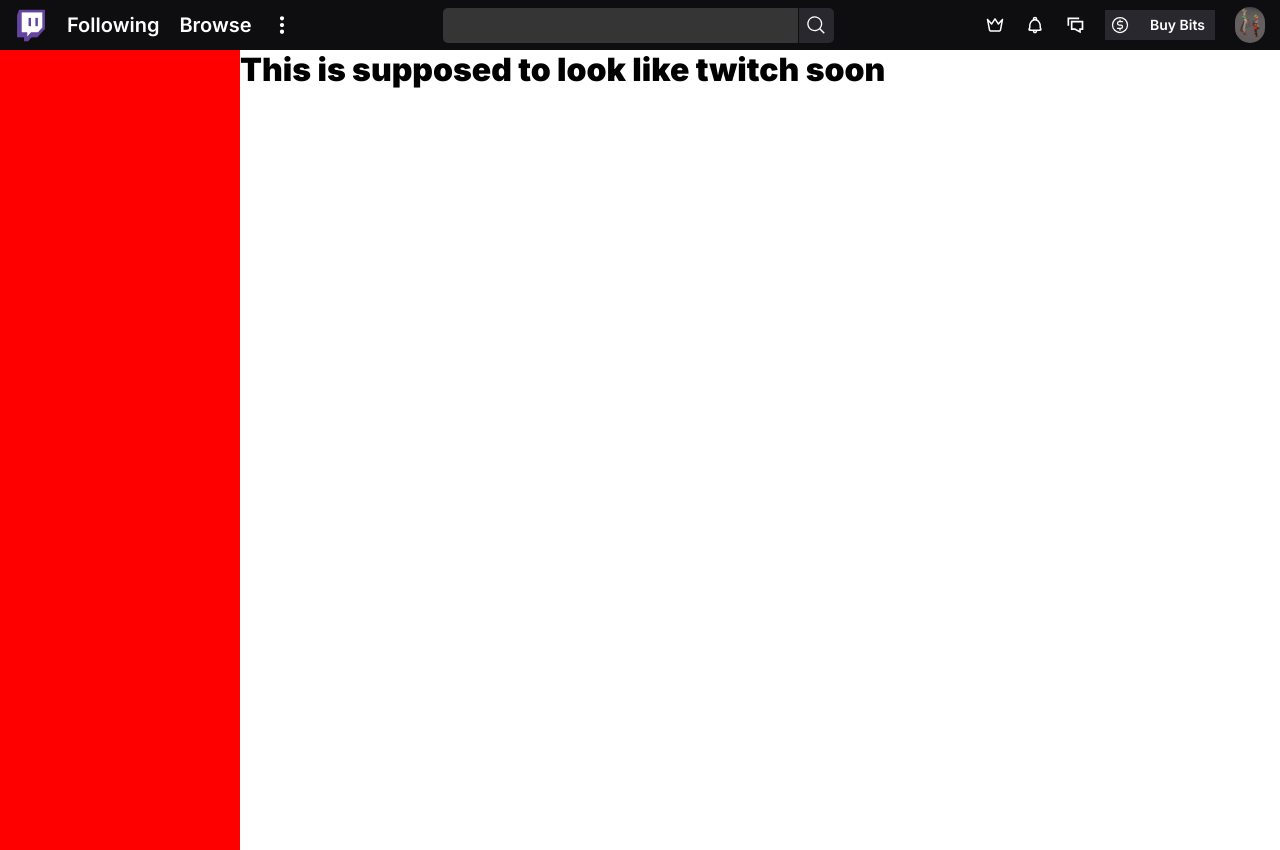
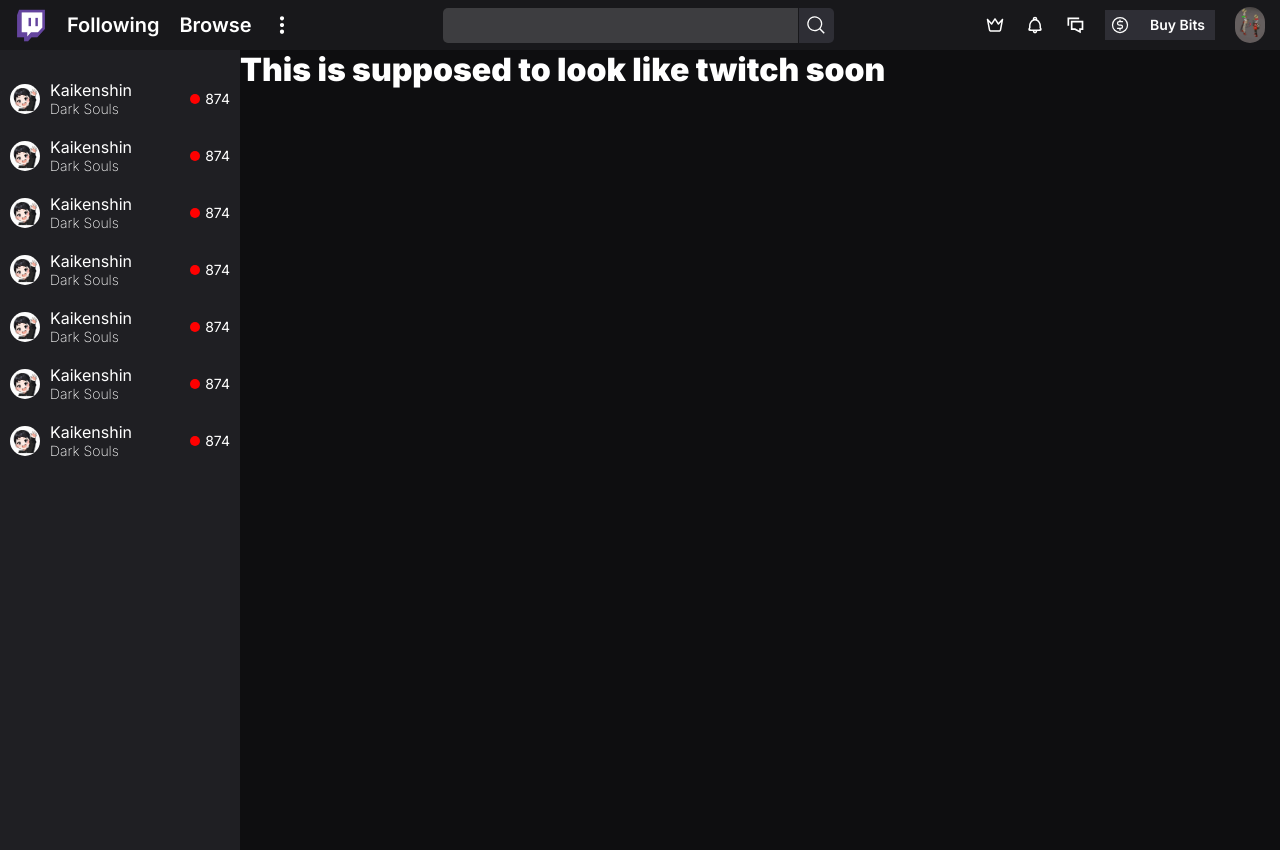
Before and after one commit to Pubstar/twitch, a React (Create React App) app: page / in a window 1280 px wide. Built offline with nearby package versions, Linux system fonts and the light colour scheme.

Commit message:
Started on sidebar

```diff
--- a/src/App.js
+++ b/src/App.js
@@ -1,6 +1,6 @@
 import React from 'react';
 import Nav from './components/Nav';
-import Sidebar from './components/Sidebar';
+import Sidebar from './components/Sidebar/Sidebar';
 
 function App() {
   return (
--- a/src/components/Sidebar.js
+++ /dev/null
@@ -1,11 +0,0 @@
-import React from 'react';
-
-const Sidebar = () => {
-    return (
-        <aside>
-
-        </aside>
-    )
-}
-
-export default Sidebar
--- /dev/null
+++ b/src/components/Sidebar/Profile.js
@@ -0,0 +1,21 @@
+import React from 'react'
+
+const Profile = (props) => {
+    return (
+        <div>
+            <div className='profile-pic'>
+                <img src={props.image} alt="" />
+            </div>
+            <div className='info'>
+                <span className='profile-name'>{props.name}</span>
+                <span className='game-name'>{props.game}</span>
+            </div>
+            <div className='viewers'>
+                <div className='red-ball'></div>
+                <span>{props.viewers}</span>
+            </div>
+        </div>
+    )
+}
+
+export default Profile
--- /dev/null
+++ b/src/components/Sidebar/Sidebar.js
@@ -0,0 +1,20 @@
+import React from 'react';
+import Profile from '../Sidebar/Profile';
+
+import avatar_kai from '../../images/Profile/Avatars/kaikenshin.png'
+
+const Sidebar = () => {
+    return (
+        <aside>
+            <Profile image={avatar_kai} name="Kaikenshin" viewers="874" game="Dark Souls" />
+            <Profile image={avatar_kai} name="Kaikenshin" viewers="874" game="Dark Souls" />
+            <Profile image={avatar_kai} name="Kaikenshin" viewers="874" game="Dark Souls" />
+            <Profile image={avatar_kai} name="Kaikenshin" viewers="874" game="Dark Souls" />
+            <Profile image={avatar_kai} name="Kaikenshin" viewers="874" game="Dark Souls" />
+            <Profile image={avatar_kai} name="Kaikenshin" viewers="874" game="Dark Souls" />
+            <Profile image={avatar_kai} name="Kaikenshin" viewers="874" game="Dark Souls" />
+        </aside>
+    )
+}
+
+export default Sidebar
--- a/src/styles/_nav.scss
+++ b/src/styles/_nav.scss
@@ -1,7 +1,7 @@
 .nav {
     @include flexCenter(space-between, row);
     height: 50px;
-    background-color: #0e0e10;
+    background-color: #18181b;
     color: white;
     font-weight: 600;
     font-size: 20px;
--- a/src/styles/_sidebar.scss
+++ b/src/styles/_sidebar.scss
@@ -1,7 +1,60 @@
 aside {
     height: 100vh;
     width: 240px;
-    background-color: red;
+    background-color: #1f1f23;
+    color: white;
+    padding-top: 20px;
+    overflow: hidden;
+
+    div {
+        display: flex;
+        width: 100%;
+        padding: 5px;
+        align-items: center;
+
+        .profile-pic {
+            width: 30px;
+            margin-right: 10px;
+
+            img {
+                width: 30px;
+                border-radius: 180px;
+            }
+        }
+
+        .info {
+            display: flex;
+            flex-direction: column;
+            align-items: flex-start;
+
+            .profile-name {
+                font-size: 16px;
+            }
+
+            .game-name {
+                font-weight: 100;
+                font-size: 14px;
+            }
+        }
+
+        .viewers {
+            justify-content: flex-end;
+            font-weight: 400;
+            font-size: 14px;
+
+            .red-ball {
+                background-color: red;
+                width: 5px;
+                border-radius: 180px;
+                margin-right: 5px;
+            }
+        }
+    }
+
+    div:hover {
+        cursor: pointer;
+        background-color: #2f2f35;
+    }
 }
 
 @media only screen and (max-width: 1200px) {
--- a/src/styles/style.css
+++ b/src/styles/style.css
@@ -5,7 +5,7 @@
   align-items: center;
   flex-direction: row;
   height: 50px;
-  background-color: #0e0e10;
+  background-color: #18181b;
   color: white;
   font-weight: 600;
   font-size: 20px;
@@ -77,7 +77,51 @@
 aside {
   height: 100vh;
   width: 240px;
+  background-color: #1f1f23;
+  color: white;
+  padding-top: 20px;
+  overflow: hidden;
+}
+aside div {
+  display: flex;
+  width: 100%;
+  padding: 5px;
+  align-items: center;
+}
+aside div .profile-pic {
+  width: 30px;
+  margin-right: 10px;
+}
+aside div .profile-pic img {
+  width: 30px;
+  border-radius: 180px;
+}
+aside div .info {
+  display: flex;
+  flex-direction: column;
+  align-items: flex-start;
+}
+aside div .info .profile-name {
+  font-size: 16px;
+}
+aside div .info .game-name {
+  font-weight: 100;
+  font-size: 14px;
+}
+aside div .viewers {
+  justify-content: flex-end;
+  font-weight: 400;
+  font-size: 14px;
+}
+aside div .viewers .red-ball {
   background-color: red;
+  width: 5px;
+  border-radius: 180px;
+  margin-right: 5px;
+}
+aside div:hover {
+  cursor: pointer;
+  background-color: #2f2f35;
 }
 
 @media only screen and (max-width: 1200px) {
@@ -94,4 +138,6 @@
 
 main {
   display: flex;
+  background-color: #0e0e10;
+  color: white;
 }/*# sourceMappingURL=style.css.map */
--- a/src/styles/style.scss
+++ b/src/styles/style.scss
@@ -12,4 +12,6 @@
 
 main {
     display: flex;
+    background-color: #0e0e10;
+    color: white;
 }
```
Also changed, not shown: src/images/Profile/Avatars/kaikenshin.png (added), 1 other file (tests, documents, lock files or other folders).
